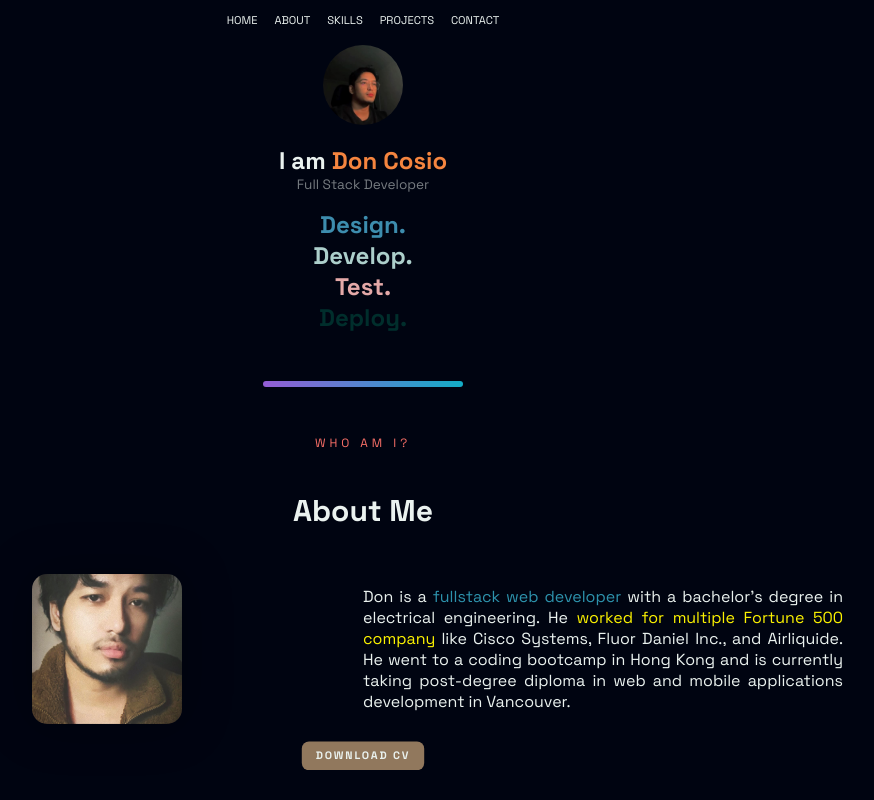
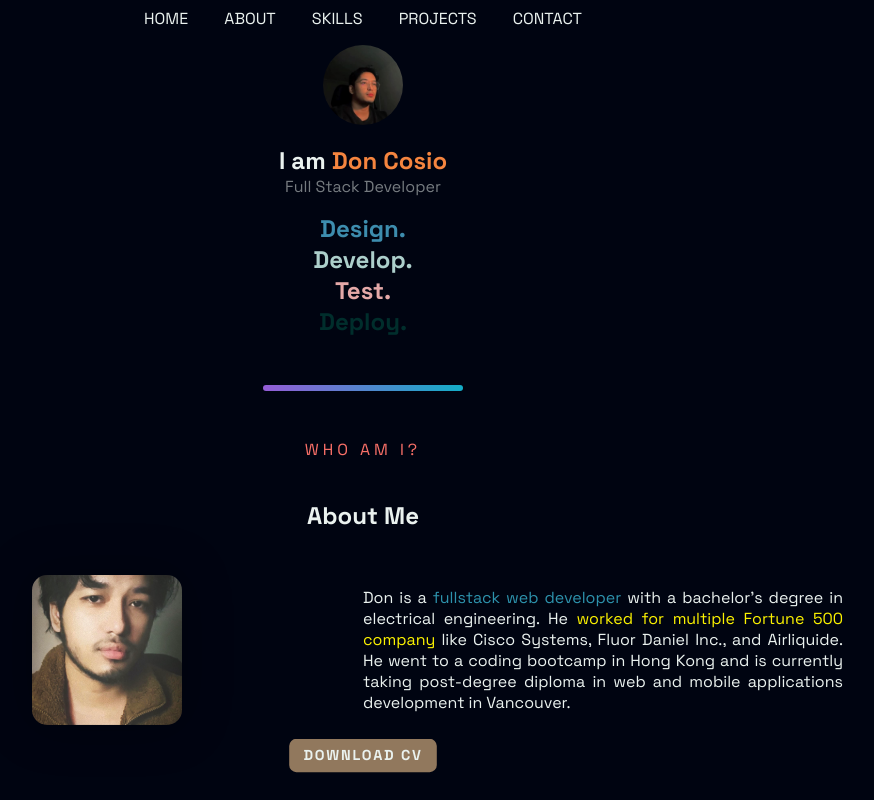
Before and after one commit to dacosio/project-resume, a plain HTML site: page index.html in a window 1280 px wide. Shown: the top 800 px of the page, without its empty margins (277-1151 px from the left). Drawn offline with Linux system fonts and the light colour scheme.

Commit message:
adjusted font sizes

```diff
--- a/index.html
+++ b/index.html
@@ -19,7 +19,6 @@
     <title>Project 1 - Resume</title>
   </head>
   <body>
-    <div class="wrapper">
     <header class="cssanimation fadeInBottom">
       <nav class="nav-sticky">
         <ul>
@@ -47,10 +46,10 @@
         </div>
       </section>
       <section id="about">
-          <div class="hr reveal"></div>
-          <div class="query reveal">Who am I?</div>
-          <h1 class="reveal">About Me</h1>
-          <div class="about-grid reveal">
+        <div class="hr"></div>
+        <div class="query">Who am I?</div>
+        <h1 class="">About Me</h1>
+        <div class="about-grid">
           <div class="box">
             <div class="hover-point"></div>
             <div class="hover-point"></div>
@@ -69,8 +68,8 @@
             <span class="fortune">
               worked for multiple Fortune 500 company
             </span>
-              like Cisco Systems, Fluor Daniel Inc., and Airliquide. He went to
-              a coding bootcamp in Hong Kong and is currently taking post-degree
+            like Cisco Systems, Fluor Daniel Inc., and Airliquide. He went to a
+            coding bootcamp in Hong Kong and is currently taking post-degree
             diploma in web and mobile applications development in Vancouver.
           </p>
         </div>
@@ -285,6 +284,5 @@
         <p class="copyright">&copy; Copyright 2023, Don Apollo Cosio</p>
       </footer>
     </main>
-    </div>
   </body>
 </html>
--- a/style.css
+++ b/style.css
@@ -28,11 +28,6 @@ body {
   min-width: 320px;
 }
 
-.wrapper {
-  max-width: 1024px;
-  margin: auto;
-}
-
 /* start of fade in of load of the page */
 
 main {
@@ -40,6 +35,8 @@ main {
   -moz-animation: fadein 2s; /* Firefox */
   -webkit-animation: fadein 2s; /* Safari and Chrome */
   -o-animation: fadein 2s; /* Opera */
+  max-width: 1024px;
+  margin: auto;
 }
 @keyframes fadein {
   from {
@@ -113,7 +110,6 @@ header {
 nav li {
   display: inline-block;
   list-style: none;
-  font-size: 70%;
 }
 nav ul {
   text-align: center;
@@ -128,9 +124,9 @@ a {
 nav a {
   color: var(--cream);
   text-transform: uppercase;
-  margin-right: 0.2rem;
-  margin-left: 0.2rem;
-  padding: 0.2rem;
+  margin-right: 0.5rem;
+  margin-left: 0.5rem;
+  padding: 0.5rem;
 }
 
 nav a:hover,
@@ -170,7 +166,6 @@ img {
 
 .hero p {
   color: var(--cream);
-  font-size: 0.85rem;
   opacity: 0.5;
   text-align: center;
   margin: 0;
@@ -363,7 +358,6 @@ img {
   color: white;
   font-family: Helvetica, sans-serif;
   font-weight: bold;
-  font-size: 36px;
   text-align: center;
   text-decoration: none;
   background-color: #ffa12b;
@@ -423,7 +417,6 @@ img {
 }
 
 .query {
-  font-size: 12px;
   letter-spacing: 4px;
   color: var(--bittersweet);
   text-transform: uppercase;
@@ -442,7 +435,6 @@ img {
   padding: 0.5rem 0;
   text-align: center;
   margin: 2rem;
-  font-size: 30px;
 }
 
 .query-desc {
@@ -487,7 +479,6 @@ img {
 .cv a {
   color: var(--cream);
   text-transform: uppercase;
-  font-size: 12px;
   letter-spacing: 2px;
   background-color: var(--chamoise);
   padding: 0.5rem 1rem;
@@ -507,7 +498,6 @@ img {
   border-radius: 8px;
   text-transform: uppercase;
   color: var(--rich-black);
-  font-size: 8px;
   font-weight: bold;
   padding: 0.5rem;
   cursor: pointer;
@@ -567,7 +557,6 @@ img {
 }
 
 .company {
-  font-size: 12px;
   color: gray;
 }
 
@@ -668,7 +657,6 @@ img {
 .left div p {
   margin: 0;
   padding-left: 10px;
-  font-size: 12px;
 }
 
 form input,
```
Lines whose indentation alone changed are shown as unchanged.
